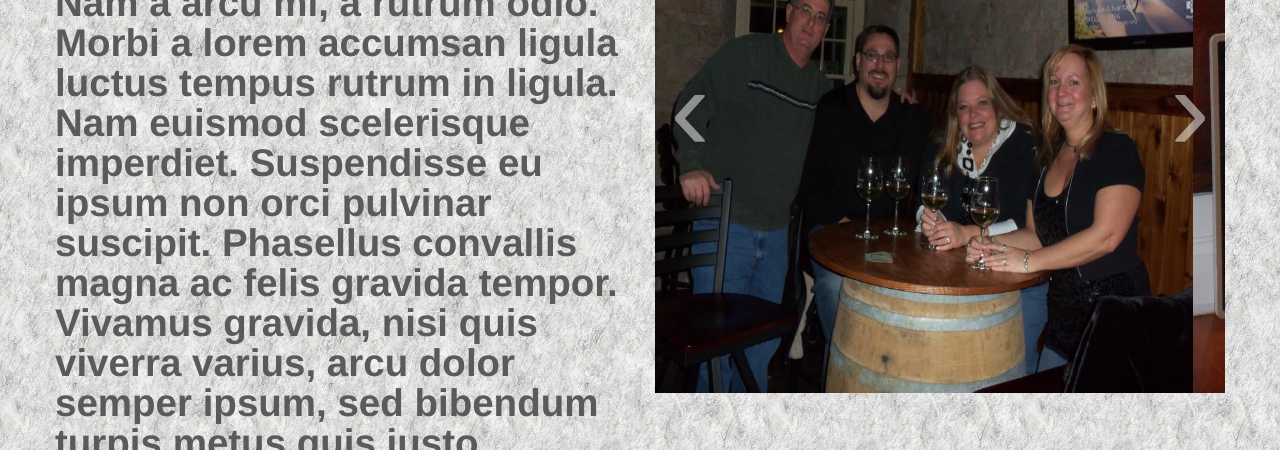
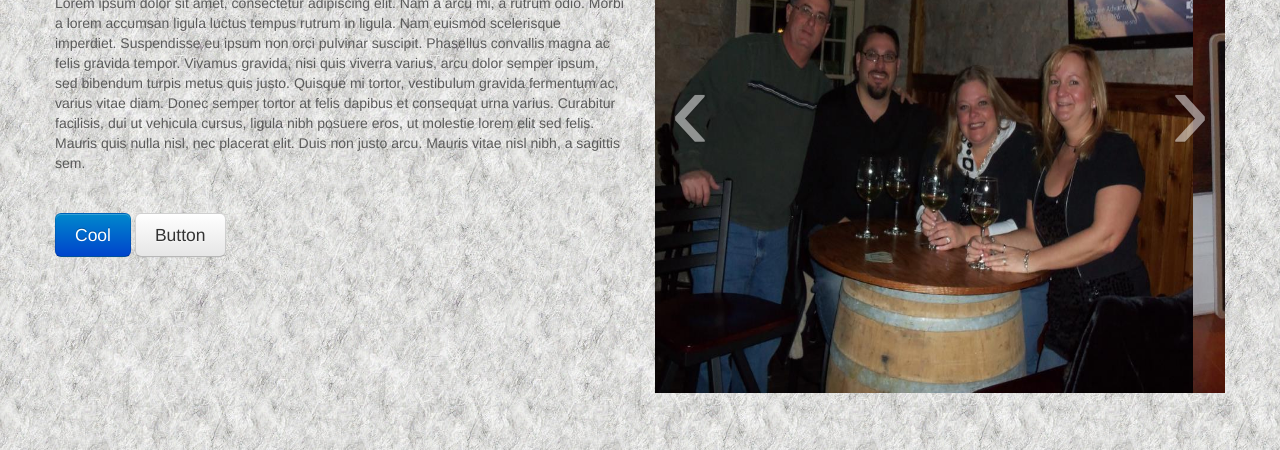
Before and after one commit to jpetey88/StoneHouse, a plain HTML site: page index.html in a window 1280 px wide. Shown: the part 187-637 px from the top of the page. Drawn offline with Linux system fonts and the light colour scheme.

Commit message:
Too much header text

```diff
--- a/index.html
+++ b/index.html
@@ -298,7 +298,7 @@
 	<div class="span6">
 
 	<h1>
-			Lorem ipsum dolor sit amet, consectetur adipiscing elit. Nam a arcu mi, a rutrum odio. Morbi a lorem accumsan ligula luctus tempus rutrum in ligula. Nam euismod scelerisque imperdiet. Suspendisse eu ipsum non orci pulvinar suscipit. Phasellus convallis magna ac felis gravida tempor. Vivamus gravida, nisi quis viverra varius, arcu dolor semper ipsum, sed bibendum turpis metus quis justo. Quisque mi tortor, vestibulum gravida fermentum ac, varius vitae diam. Donec semper tortor at felis dapibus et consequat urna varius. Curabitur facilisis, dui ut vehicula cursus, ligula nibh posuere eros, ut molestie lorem elit sed felis. Mauris quis nulla nisl, nec placerat elit. Duis non justo arcu. Mauris vitae nisl nibh, a sagittis sem.
+			Lorem ipsum dolor sit amet, bitur
 		</h1>
 		<p>
 			Lorem ipsum dolor sit amet, consectetur adipiscing elit. Nam a arcu mi, a rutrum odio. Morbi a lorem accumsan ligula luctus tempus rutrum in ligula. Nam euismod scelerisque imperdiet. Suspendisse eu ipsum non orci pulvinar suscipit. Phasellus convallis magna ac felis gravida tempor. Vivamus gravida, nisi quis viverra varius, arcu dolor semper ipsum, sed bibendum turpis metus quis justo. Quisque mi tortor, vestibulum gravida fermentum ac, varius vitae diam. Donec semper tortor at felis dapibus et consequat urna varius. Curabitur facilisis, dui ut vehicula cursus, ligula nibh posuere eros, ut molestie lorem elit sed felis. Mauris quis nulla nisl, nec placerat elit. Duis non justo arcu. Mauris vitae nisl nibh, a sagittis sem.
```
